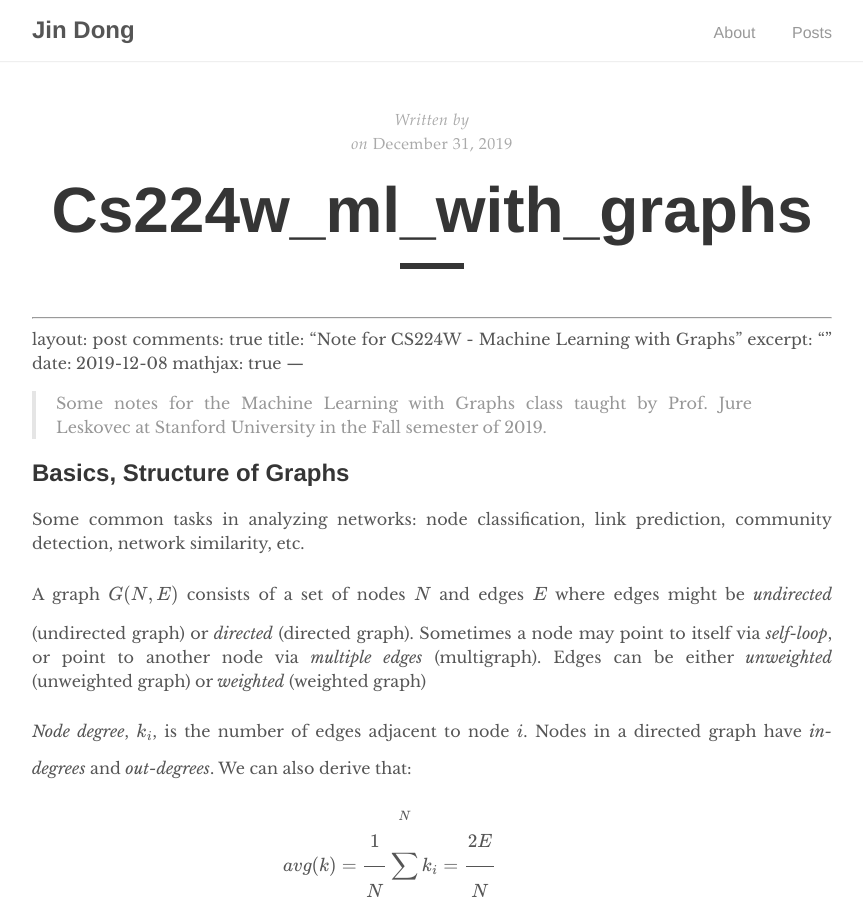
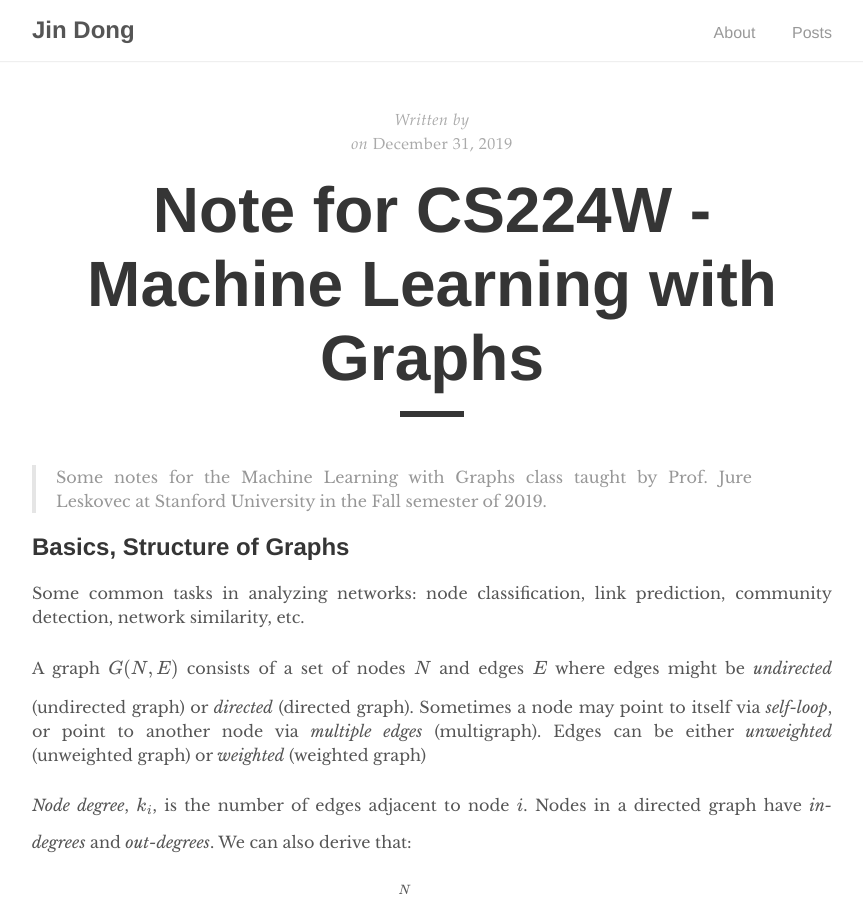
Before and after one commit to djdongjin/djdongjin.github.io, a Jekyll site: the page built from _posts/2019-12-31-CS224W-ML-with-Graphs.md, in a window 1280 px wide and 900 px high. Shown: the whole window, without its empty margins (208-1071 px from the left). Built offline with Jekyll 4.4.1, drawn with Linux system fonts in a browser that asks for light colours; our own code applies the rules of GitHub Pages for plain Markdown files; formulas are drawn with MathJax 3; some of the changed lines change nothing that is shown.

Commit message:
upd cs224w

```diff
--- a/_posts/2019-12-31-CS224W_ML_with_Graphs.md
+++ b/_posts/2019-12-31-CS224W-ML-with-Graphs.md
@@ -1,11 +1,8 @@
-<!-- # Note for CS224W - Machine Learning with Graphs -->
-
 ---
 layout: post
 comments: true
 title:  "Note for CS224W - Machine Learning with Graphs"
-excerpt: ""
-date:   2019-12-08
+categories: [Deep Learning]
 mathjax: true
 ---
 
@@ -32,7 +29,7 @@
 
 > A author-to-paper bipartite graph can be folded to a author-collaboration folded graph (nodes are authors) or a paper-co-authoring folded graph (nodes are papers).
 
-![A bipartite graph and two corresponding folded graphs.](cs224w-img/1-bipartite-folded.jpg)
+![A bipartite graph and two corresponding folded graphs.](/_posts/cs224w-img/1-bipartite-folded.jpg)
 
 ### Representing graphs
 
@@ -110,15 +107,15 @@
 
 Degree distrbution is is heavily skewed and similar to a log-log curve.
 
-![Log-Log Degree Distribution](cs224w-img/2-pk-log-log.jpg)
+![Log-Log Degree Distribution](/_posts/cs224w-img/2-pk-log-log.jpg)
 
 Gaint connected component contains most nodes of the graph.
 
-![Connected component size to count](cs224w-img/2-gcc.jpg)
+![Connected component size to count](/_posts/cs224w-img/2-gcc.jpg)
 
 Averge path length is about 6 (6.6) and 90% nodes can be reached within 8 hops.
 
-![Diameters of WCC](cs224w-img/2-diameter-dist.jpg)
+![Diameters of WCC](/_posts/cs224w-img/2-diameter-dist.jpg)
 
 
 ### Erdös-Renyi Random Graph Model
@@ -148,7 +145,7 @@
 
 For a random graph $G_{np}$ with $\log{n} \gt np \gt c$, we have $diam(G_{np}) = O(\log{n} / \log{np})$.
 
-![Expansion](cs224w-img/2-expansion.jpg)
+![Expansion](/_posts/cs224w-img/2-expansion.jpg)
 
 A logarithmic diameter (large expansion) means that Erdös-Renyi random graph can grow very large while all nodes are just a few hops apart.
 
@@ -170,7 +167,7 @@
 2. Rewrite: introduce randomness/shortcuts to address high diameter:
    1. for each edge, with probability $p$, move the other endpoint to a random node.
 
-![Regular network - small world network - random network](cs224w-img/2-small-world.jpg)
+![Regular network - small world network - random network](/_posts/cs224w-img/2-small-world.jpg)
 
 ### Kronecker graph model
 
@@ -180,7 +177,7 @@
 
 Give two matrices $A$ and $B$, Kronecker product is defined as:
 
-![Kronecker product](cs224w-img/2-kronecker-product.jpg)
+![Kronecker product](/_posts/cs224w-img/2-kronecker-product.jpg)
 
 A Kronecker product of two graphs is the Kronecker product of their adjacency matrices.
 
@@ -233,7 +230,7 @@
 
 Given a graph, we need to generate a random graph for comparision. Two ways of generating a random graph given a degree sequence are:
 
-![spoke random graph generation](cs224w-img/2-spoke.jpg)
+![spoke random graph generation](/_posts/cs224w-img/2-spoke.jpg)
 
 1. Spoke: see fig.
 2. Switching
@@ -268,7 +265,7 @@
 
 *Graphlet degree vector (GDV)* counts number of graphs that a node touches. *Automorphism orbits* are unique positions that are not symmetric to other positions in the subgraph. And *GDV* is a vector with frequencies of the node in each orbit position of different graphlets.
 
-![An example of GDV.](cs224w-img/3-GDV.jpg)
+![An example of GDV.](/_posts/cs224w-img/3-GDV.jpg)
 
 ### Finding motifs and graphlets
 
@@ -293,9 +290,9 @@
 
 These two properties prevent us generating repeated subgraphs.
 
-![ESU Algorithm](cs224w-img/3-ESU.jpg)
+![ESU Algorithm](/_posts/cs224w-img/3-ESU.jpg)
 
-![An example of ESU-Tree](cs224w-img/3-ESU-Tree.jpg)
+![An example of ESU-Tree](/_posts/cs224w-img/3-ESU-Tree.jpg)
 
 #### Counting subgraphs
 
@@ -326,7 +323,7 @@
 1. Feature extraction: RolX first extracts *local* features and *egonet* features, based on which it recursively extracts regional features by aggregations such as mean and sum. The issue is that *the number of possible recursive features* grows exponentially with each recursive iteration, which can be addressed by using pruning techniques to eliminate correlated features.
 2. Role extraction: cluster nodes based on the extracted features.
 
-![RolX](cs224w-img/3-rolx.jpg)
+![RolX](/_posts/cs224w-img/3-rolx.jpg)
 
 ---
 
@@ -392,9 +389,9 @@
 
 Then, $\Delta Q = \Delta Q(i \to C) + \Delta Q(D \to i)$.
 
-![Understanding of $\Delta Q$](cs224w-img/4-DeltaQ.jpg)
+![Understanding of $\Delta Q$](/_posts/cs224w-img/4-DeltaQ.jpg)
 
-![Louvain Algorithm](cs224w-img/4-Louvain.jpg)
+![Louvain Algorithm](/_posts/cs224w-img/4-Louvain.jpg)
 
 ### Detecting overlapping communities: BigCLAM
 
@@ -409,7 +406,7 @@
 
 The prob. of two nodes $u, v$ is connected is: $p(u, v) = 1 - \prod_{c \in M_u \And M_v}(1 - p_c)$.
 
-![Community Affiliation Graph](cs224w-img/4-AGM.jpg)
+![Community Affiliation Graph](/_posts/cs224w-img/4-AGM.jpg)
 
 Given a graph $G$, we can use maximum likelihood estimation (MLE $P(G | F)$) to find the AGM generative model that generates $G$ with the highest probability.
 
@@ -538,7 +535,7 @@
 
 Motif-based spectral clustering paritions a graph based on a set of interesting motifs. The difference to normal spectral clustering is that motif-based method first form a new weighted graph $W^{(M)}$ and then apply spectral clustering on $W^{(M)}$.
 
-![motif-based spectral clustering](cs224w-img/5-motif-clustering.jpg)
+![motif-based spectral clustering](/_posts/cs224w-img/5-motif-clustering.jpg)
 
 ---
 
@@ -645,7 +642,7 @@
 
 The generated node embeddings should satisfy that similarities in the embedding space (e.g. defined by dot product) approximates similarities in the original network.
 
-![Node embedding](cs224w-img/7-node-embedding.jpg)
+![Node embedding](/_posts/cs224w-img/7-node-embedding.jpg)
 
 A node embedding model should at least:
 
@@ -706,7 +703,7 @@
 2. BFS set $S_2$: $s_1$ has the same distance to nodes in $S_2$ with to current node $w$; prob of going to nodes in $S_2$ is $1$.
 3. DFS set $S_3$: prob of going to nodes in $S_3$ is $\frac{1}{q}$.
 
-![node2vec](cs224w-img/7-node2vec.jpg)
+![node2vec](/_posts/cs224w-img/7-node2vec.jpg)
 
 ---
 
@@ -818,11 +815,11 @@
 1. An outter node level of generating one node at a time, so $S^{\pi} = \{S_1^{\pi}, S_2^{\pi}, ..., S_n^{\pi}\}$.
 2. An inner edge level of generating one edge at a time, which run whenever a new node is added and connects the new node with previous nodes, so $S_i^{\pi} = \{S_{i,1}^{\pi}, S_{i,2}^{\pi},..., S_{i,i-1}^{\pi}\}, \forall i \in [1, n]$.
 
-![GraphRNN: node-level and edge-level sequence](cs224w-img/10-graphrnn.jpg)
+![GraphRNN: node-level and edge-level sequence](/_posts/cs224w-img/10-graphrnn.jpg)
 
 GraphRNN uses two RNNs to model the two-level sequence generation task where the node-level RNN generates the initial state for edge-level RNN; then edge-level RNN generates edges for the new node and update the node-level RNN state using generated results.
 
-![GraphRNN: node-level and edge-level RNN](cs224w-img/10-graphrnn-RNN.jpg)
+![GraphRNN: node-level and edge-level RNN](/_posts/cs224w-img/10-graphrnn-RNN.jpg)
 
 Usually, we just feed the output of RNN in last time step as the input of next time step, which makes the model too deterministic. After trained, the model will always generate the same graph given the same noise. Since our goal is to model
 
@@ -834,7 +831,7 @@
 
 We train the model using teacher forcing, and replace ground truth with GraphRNN's own predictions when testing.
 
-![GraphRNN: training with teach forcing](cs224w-img/10-graphrnn-training.jpg)
+![GraphRNN: training with teach forcing](/_posts/cs224w-img/10-graphrnn-training.jpg)
 
 Still, the current model has a tractability issue. At each step, the edge-level RNN will connect the new node with all previous nodes, causing a $O(n^2)$ time complexity. Also the model has to handle long-range edge dependencies with current random node ordering (imagine a node ordering(1,5,4,3,2) and an edge (1,2). The edge will be processed after node 5,4,3 are generated.)
 
@@ -879,7 +876,7 @@
 
 We initialize each entry of $r$ by $\frac{1}{|N|}$ such that we always have $\sum_i r_i = 1$.
 
-![Flow equations and matrix formulation of PageRank.](cs224w-img/11-pagerank.jpg)
+![Flow equations and matrix formulation of PageRank.](/_posts/cs224w-img/11-pagerank.jpg)
 
 From the matrix formulation, we know that $r = M \cdot M \cdot ... \cdot M \cdot r$, which can be solved by power iteration method:
 
@@ -894,9 +891,9 @@
 1. Dead ends: some nodes have only in-edges but no out-edges, causing importance to **leak out** ($\sum_i r_i \not = 1$).
 2. Spider traps: almost all out-edges are within one group, causing that spiders traps absorb all importance (but the algorithm still work without error, e.g., $\sum_i r_i = 1$, but not as what we want).
 
-![Dead ends](cs224w-img/11-deald-ends.jpg)
+![Dead ends](/_posts/cs224w-img/11-deald-ends.jpg)
 
-![Spider traps](cs224w-img/11-spider-traps.jpg)
+![Spider traps](/_posts/cs224w-img/11-spider-traps.jpg)
 
 **Solution to spider traps**: at each step, follow PageRank with probability $\beta$, or jump to a random page with probability $1-\beta$
  (teleport), which can be seen as restart. Teleports make a surfer can jump out a spider trap within a few steps.
@@ -918,7 +915,7 @@
 
 where $A$ is the *Google Matrix*, the modified stochastic adjacency matrix. In practice, $\beta=0.8, 0.9$.
 
-![Google version PageRank](/cs224w-img/11-Google-PageRank.jpg)
+![Google version PageRank](//_posts/cs224w-img/11-Google-PageRank.jpg)
 
 Note that using $r=A \cdot r$ is infeasible in practice because matrix $A$ takes $N^2$ memory which is pretty large. But we can rearrange PageRank equation as
 
@@ -930,7 +927,7 @@
 
 where $M$ is now a sparse matrix. Suppose each node has 10 edges in average, $M$ has only $\Theta(10N)$ entries. To keep the sparsity, we don't preprocess $M$, e.g., filling in $1/N$. Instead, we renormalize $r^{new}$ such that it sums to 1.
 
-![Complete PageRank algorithm](cs224w-img/11-pagerank-complete.jpg)
+![Complete PageRank algorithm](/_posts/cs224w-img/11-pagerank-complete.jpg)
 
 ### Personalized PageRank and Random Walk with Restarts.
 
@@ -946,7 +943,7 @@
 2. With probability $\alpha$, restart the walk at one of the `QUERY_NODES`.
 3. Nodes with the highest visit count have the highest proximity to the `QUERY_NODES`.
 
-![Graph proximity using random walks with restart.](cs224w-img/11-graph-proximity.jpg)
+![Graph proximity using random walks with restart.](/_posts/cs224w-img/11-graph-proximity.jpg)
 
 ---
 
@@ -1042,7 +1039,7 @@
 
 The neural intersection operator is also called **DeepSet**. It first extracts features of query embeddings using function $\phi$ which can be a neural net. Then a permutation invariant pooling operation, such as mean, is used to combine features. At last, the pooled result is projected using $\beta$ which is another neural net, and the final result is obtained.
 
-![DeepSet](cs224w-img/17-deepset.jpg)
+![DeepSet](/_posts/cs224w-img/17-deepset.jpg)
 
 Parameter numbers: assume we are using TransE, we need $d|N|$ for entity embedding, $d|R|$ for relation embedding. The neural intersecion operator has two neural nets $\phi$ and $\beta$, whose parameter numbers don't depend on graph sizes.
 
@@ -1072,7 +1069,7 @@
         Off(q^{\prime}) &= Off(q) + Off(r)
 \end{aligned}$$
 
-![Geometric projection operator](cs224w-img/17-geometric-projection-operator.jpg)
+![Geometric projection operator](/_posts/cs224w-img/17-geometric-projection-operator.jpg)
 
 *Geometric intersecion operator* $\mathcal{J}$ takes a set of query embeddings (box embeddings) and outputs a new box which is an intersection of the input boxes. The new center is a weighted average and new offset is shrinked (intersection must be smaller than or equal to inputs):
 
@@ -1092,7 +1089,7 @@
 
 where $\alpha \in (0,1)$. The intuition is that we should make sure to come into the box first before computing the distance to the center point. So $d_{in}(q,v)$ should be discounted.
 
-![Entity-to-box distance](cs224w-img/17-entity-to-box.jpg)
+![Entity-to-box distance](/_posts/cs224w-img/17-entity-to-box.jpg)
 
 We also train the complete model by sampling negative samples and using a loss with margin:
 
@@ -1100,7 +1097,7 @@
 \mathcal{L} = -\log \sigma \left( \gamma-d_{box}(q,v) \right) - \log \sigma \left( d_{box}(q,v_i^{\prime}) - \gamma \right)
 $$
 
-![Query2Box loss](cs224w-img/17-query-2-box-loss.jpg)
+![Query2Box loss](/_posts/cs224w-img/17-query-2-box-loss.jpg)
 
 ---
 
@@ -1110,7 +1107,7 @@
 
 Injective neighbor aggregation: Computation graphs of GNNs on each node is a subtree structure rooted on that node, by which we can obtain node representations. A GNN layer is *injective* if it maps different nodes/sub-strees into different outputs. And the entire neighbor aggregation / GNN is *injective* if every step/layer of neighbor aggregation is injective.
 
-![Injectivity of neighbor aggregation. Different colors mean different types of nodes.](cs224w-img/18-injectivity.jpg)
+![Injectivity of neighbor aggregation. Different colors mean different types of nodes.](/_posts/cs224w-img/18-injectivity.jpg)
 
 ### Limitations of GNNs in capturing graph structures
 
@@ -1118,7 +1115,7 @@
 
 We can also formalize neighbor aggregation of GNNs as functions over multi-sets (a set of nodes thay may be repeatitive). For vanilla GCN, the function is mean pooling + linear ReLU. We can find that GCN fails to distinguish proportionally equivalent multi-sets, which produce the same mean output. Similarly, GraphSage with MLP+max pooling cannot distinguish multi-sets that have the same maximum elements.
 
-![GCN cannot distinguish proportionally equivalent multi-sets](cs224w-img/18-multiset.jpg)
+![GCN cannot distinguish proportionally equivalent multi-sets](/_posts/cs224w-img/18-multiset.jpg)
 
 Theorem: any injective multi-set function can be expressed by:
 
@@ -1128,11 +1125,11 @@
 
 where $\phi$ and $f$ are two non-linear functions which can be modeled using MLP. $x$ are elements in the multi-set $S$.
 
-![multi-set function.](cs224w-img/18-multi-set-function.jpg)
+![multi-set function.](/_posts/cs224w-img/18-multi-set-function.jpg)
 
 Graph Isomorphism Network (GIN) formulates its neighbor aggregation with the theorem, which is MLP+sum pooling. Thus GIN is injective.
 
-![GIN can distinguish these two graphs](cs224w-img/18-GIN-graph.jpg)
+![GIN can distinguish these two graphs](/_posts/cs224w-img/18-GIN-graph.jpg)
 
 ### Vulnerability of GNNs to Noise in Graph Data
 
@@ -1142,7 +1139,7 @@
 f(A,X) = softmax\left(\tilde{A}ReLU\left(\tilde{A}XW^{(1)}\right)W^{(2)}\right).
 $$
 
-![Attack ways](cs224w-img/18-attack.jpg)
+![Attack ways](/_posts/cs224w-img/18-attack.jpg)
 
 The mathematical formulation of graph attacking is that we can find the modified graph by maximizing the change of predicted labels of target nodes, with the GCN trained on modified graphs.
 
@@ -1215,17 +1212,17 @@
 
 > Heterogeneous graphs: graphs with different node types and edge types.
 
-![An example of heterogeneous graph](cs224w-img/19-heter-graph.jpg)
+![An example of heterogeneous graph](/_posts/cs224w-img/19-heter-graph.jpg)
 
 The task of DECAGON is to predict labeled edges between drug nodes. For example, DECAGON need to predict the likelihood of an edge $(c,r_2,s)$ existing where $c$ and $s$ are two drug nodes and $r_2$ is a side effect edge type.
 
 DECAGON computes GNN messages from each edge type, then aggregate messages across different edge types to generate node embeddings.
 
-![DECAGON computation graphs](cs224w-img/19-DECAGON-computation.jpg)
+![DECAGON computation graphs](/_posts/cs224w-img/19-DECAGON-computation.jpg)
 
 With learned node embeddings, DECAGON uses paired node embeddings to make edge predictions with a neural net.
 
-![DECAGON edge prediction](cs224w-img/19-DECAGON-edge-prediction.jpg)
+![DECAGON edge prediction](/_posts/cs224w-img/19-DECAGON-edge-prediction.jpg)
 
 ### GCPN: goal-directed molecule generation
 
@@ -1242,4 +1239,4 @@
 
 GCPN has two parts: 1). supervised training to train policy by imitating actions given by real observed graphs; 2) RL training to train policy that optimizes rewards.
 
-![GCPN architecture](cs224w-img/19-GCPN-arch.jpg)
+![GCPN architecture](/_posts/cs224w-img/19-GCPN-arch.jpg)
```
